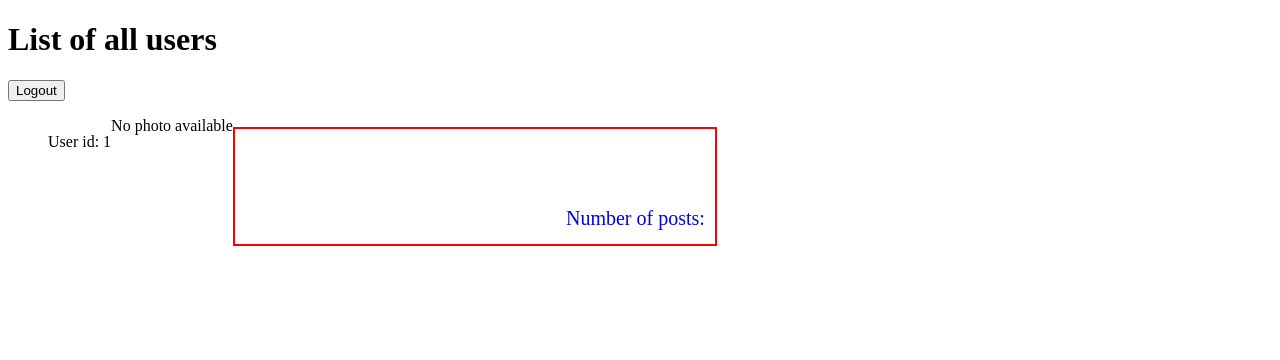
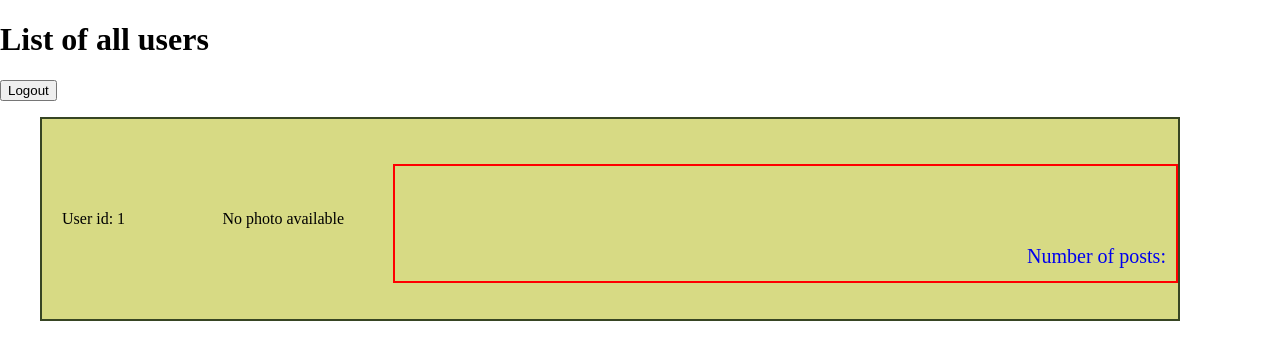
Before and after one commit to FrankMugagga/blog_app, a Rails app: page / in a window 1280 px wide. Shown: the top 360 px of the page. Run offline with Rails 7, Linux system fonts and the light colour scheme; the visitor is signed in with stand-in values (Sample User, id 1); some libraries are stand-ins or nearby versions.

Commit message:
Add style

```diff
--- a/app/assets/stylesheets/application.css
+++ b/app/assets/stylesheets/application.css
@@ -14,6 +14,48 @@
  *= require_self
  */
 
+ body {
+  margin: 0;
+  padding: 0;
+  box-sizing: border-box;
+ }
+
+ .userlogin {
+   padding: 10px;
+   background: red;
+   width: 85%;
+   height: 100%;
+   border-radius: 20px;
+   margin: 50px;
+ }
+
+ .userloginfield {
+  width: 100%;
+  height: 50px;
+ }
+
+.user_index {
+  display: flex;
+  align-items: center;
+  justify-content: space-between;
+  width: 90%;
+  height: 200px;
+  background: rgb(215, 218, 132);
+  border: 2px solid rgb(55, 69, 35);
+  margin: 0;
+  padding-left: 20px;
+}
+
+.index_user {
+  display: flex;
+  flex-direction: column;
+  border: 2px solid red;
+  height: 115px;
+  width: 30rem;
+  margin-top: 10px;
+  width: 70%;
+}
+
 .user_list {
   list-style: none;
 }
@@ -22,26 +64,12 @@
   display: flex;
 }
 
-.user_index {
-  display: flex;
-}
-
 .user_image {
-  width: 120px;
+  width: 190px;
   height: 120px;
   margin-top: 10px;
   margin-right: 10px;
-}
-
-.index_user {
-  display: flex;
-  flex-direction: column;
-  justify-content: space-between;
-  align-content: space-between;
   border: 2px solid red;
-  height: 115px;
-  width: 30rem;
-  margin-top: 10px;
 }
 
 .user_name {
```
